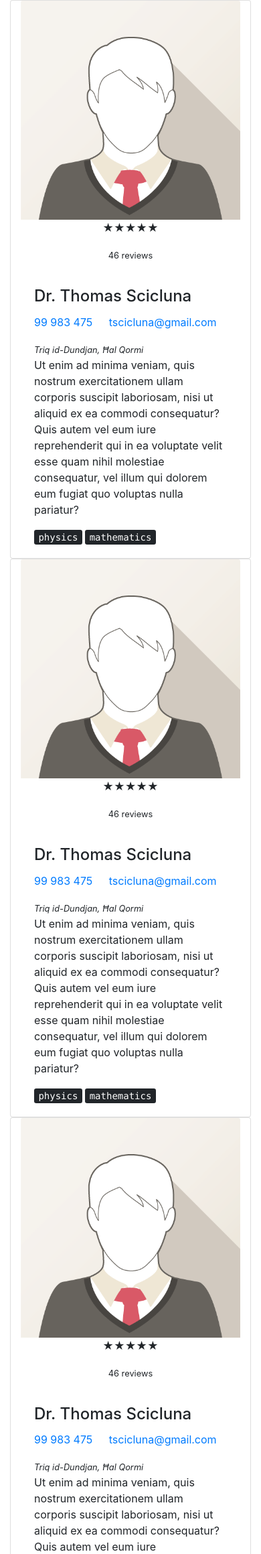
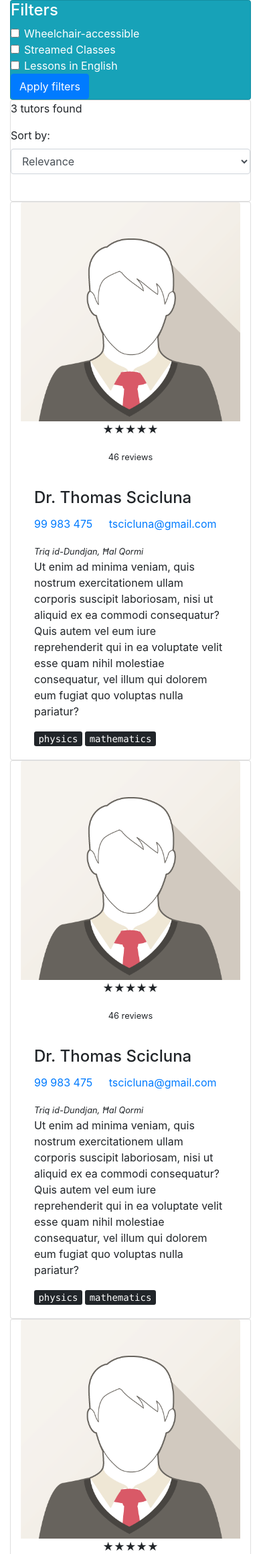
Before and after one commit to ryanvelbon/django-tutor-directory, a Django app: page /search in a window 390 px wide. Shown: the top 2320 px of the page at 67% size. Run offline with Django 3.2, Linux system fonts and the light colour scheme; some libraries are stand-ins or nearby versions.

Commit message:
Progress on Search page.

```diff
--- a/templates/search.html
+++ b/templates/search.html
@@ -5,17 +5,74 @@
 {% block title %}Search Results{% endblock %}
 
 {% block content %}
+<div class="row">
+  <!--!!!!!!!!!!!!!!!!!!!!!!!!!!!!!!!!!!!!!!!!!!!!!!!!!!!!!!!!!!!-->
+  <!--!!!!!!!!!!!!!!!!_L_E_F_T_!!!!!!!!!!!!!!!!!!!!!!!!!!!!!!!!!!-->
+  <!--!!!!!!!!!!!!!!!!!!!!!!!!!!!!!!!!!!!!!!!!!!!!!!!!!!!!!!!!!!!-->
+  <div class="col-lg-3">
+    <div class="container" id="left_panel">
+      <div class="card bg-info text-white">
+        <form action="/action_page.php">
+          <h4>Filters</h4>
+          <div class="form-check">
+            <label class="form-check-label" for="check1">
+              <input type="checkbox" class="form-check-input" id="check1" name="option1" value="something">Wheelchair-accessible
+            </label>
+          </div>
+          <div class="form-check">
+            <label class="form-check-label" for="check2">
+              <input type="checkbox" class="form-check-input" id="check2" name="option2" value="something">Streamed Classes
+            </label>
+          </div>
+          <div class="form-check">
+            <label class="form-check-label">
+              <input type="checkbox" class="form-check-input">Lessons in English
+            </label>
+          </div>
+          <button type="submit" class="btn btn-primary">Apply filters</button>
+        </form>
+      </div>
+    </div>
+  </div>
+  <!--!!!!!!!!!!!!!!!!!!!!!!!!!!!!!!!!!!!!!!!!!!!!!!!!!!!!!!!!!!!-->
+  <!--!!!!!!!!!!!!!!!!_R_I_G_H_T_!!!!!!!!!!!!!!!!!!!!!!!!!!!!!!!!-->
+  <!--!!!!!!!!!!!!!!!!!!!!!!!!!!!!!!!!!!!!!!!!!!!!!!!!!!!!!!!!!!!-->
+  <div class="col-lg-9">
     <div class="container" id="tutor_cards_container">
+      <!-- RESULTS HEADER (start) -->
+      <div class="card">
+        <div class="row">
+          <div class="col-lg-6">
+            <p>3 tutors found</p>
+          </div>
+          <div class="col-lg-6">
+            <form action="">
+              <div class="form-group">
+                <label for="sortby_dropdown">Sort by:</label>
+                <select onchange="this.form.submit()" class="form-control" id="sortby_dropdown">
+                  <option>Relevance</option>
+                  <option>Rating</option>
+                  <option>Price</option>
+                  <option>Distance</option>
+                </select>
+                <br>
+              </div>
+            </form>
+          </div>
+        </div>
+      </div>
+      <!-- RESULTS HEADER (end) -->
+      <!-- TUTOR CARDS (start) -->
       {% for i in "xxx" %}
       <div class="card">
         <div class="container">
           <div class="row">
-          <div class="col-sm-3">
+            <div class="col-lg-3">
             <img class="card-img-top" src={% static "images/img_avatar1.png" %} alt="Card image" style="width:100%">
             <p style="text-align:center">&#9733;&#9733;&#9733;&#9733;&#9733;</p>
             <p style="text-align:center"><small>46 reviews</small></p>
             </div>
-          <div class="col-sm-9">
+            <div class="col-lg-9">
               <div class="card-body">
                 <h4 class="card-title">Dr. Thomas Scicluna</h4>
                 <p>
@@ -33,4 +90,12 @@
       </div>
       {% endfor %}
     </div>
+    <!-- TUTOR CARDS (finish) -->
+  </div>
+</div>
+
+
+
+
+
 {% endblock %}
```
Lines whose indentation alone changed are shown as unchanged.
